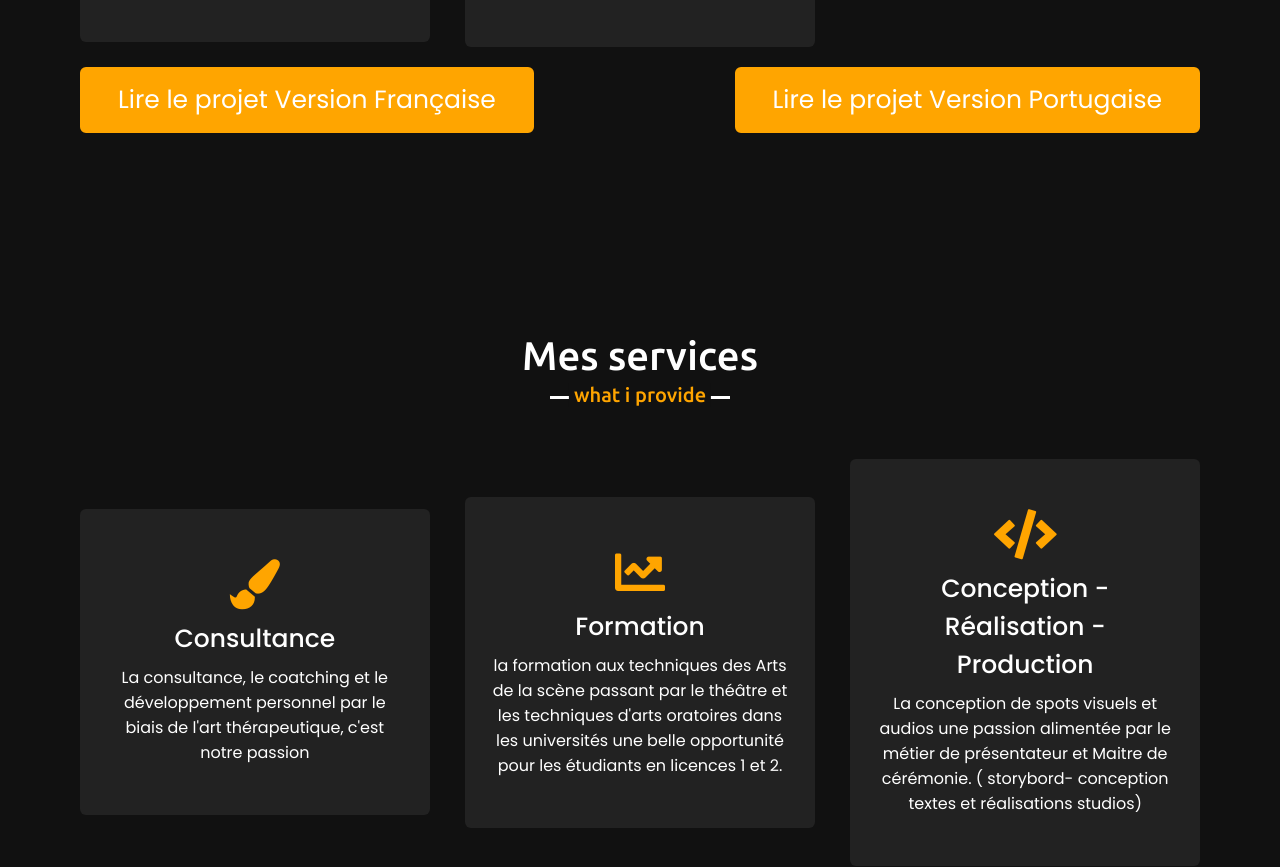
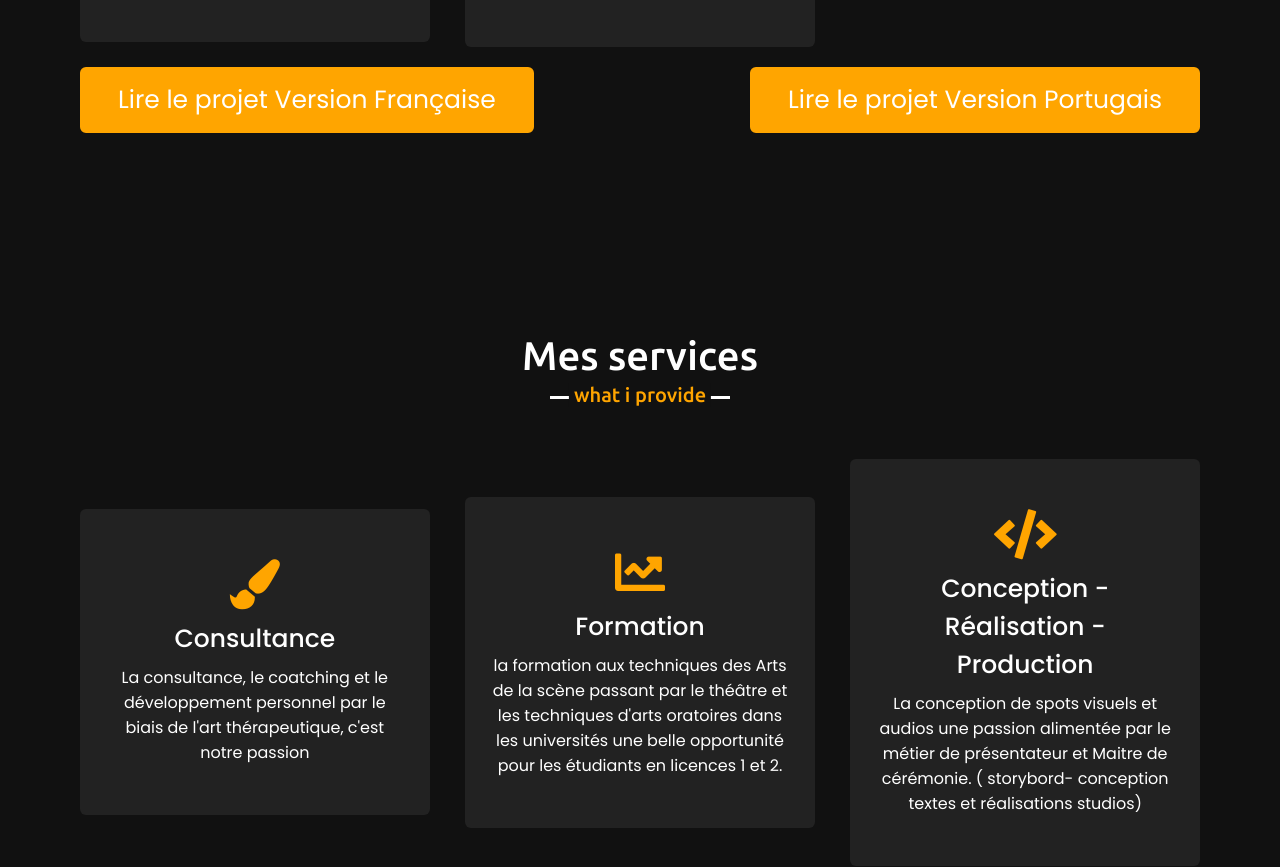
Before and after one commit to linodev19/portfolio, a plain HTML site: page index.html in a window 1280 px wide. Shown: the part 2252-3119 px from the top of the page. Drawn offline with nearby package versions, Linux system fonts and the light colour scheme.

Commit message:
Update index.html

```diff
--- a/index.html
+++ b/index.html
@@ -108,7 +108,7 @@
             font-weight: 400;
             border-radius: 6px;
             border: 2px solid orange;
-            transition: all 0.3s ease;" href="Odyssée vers le Brésil Portuguais.pdf" target="_blank">Lire le projet Version Portugaise</a>
+            transition: all 0.3s ease;" href="Odyssée vers le Brésil Portuguais.pdf" target="_blank">Lire le projet Version Portugais</a>
            </div>
         </div>
     </div>
```
